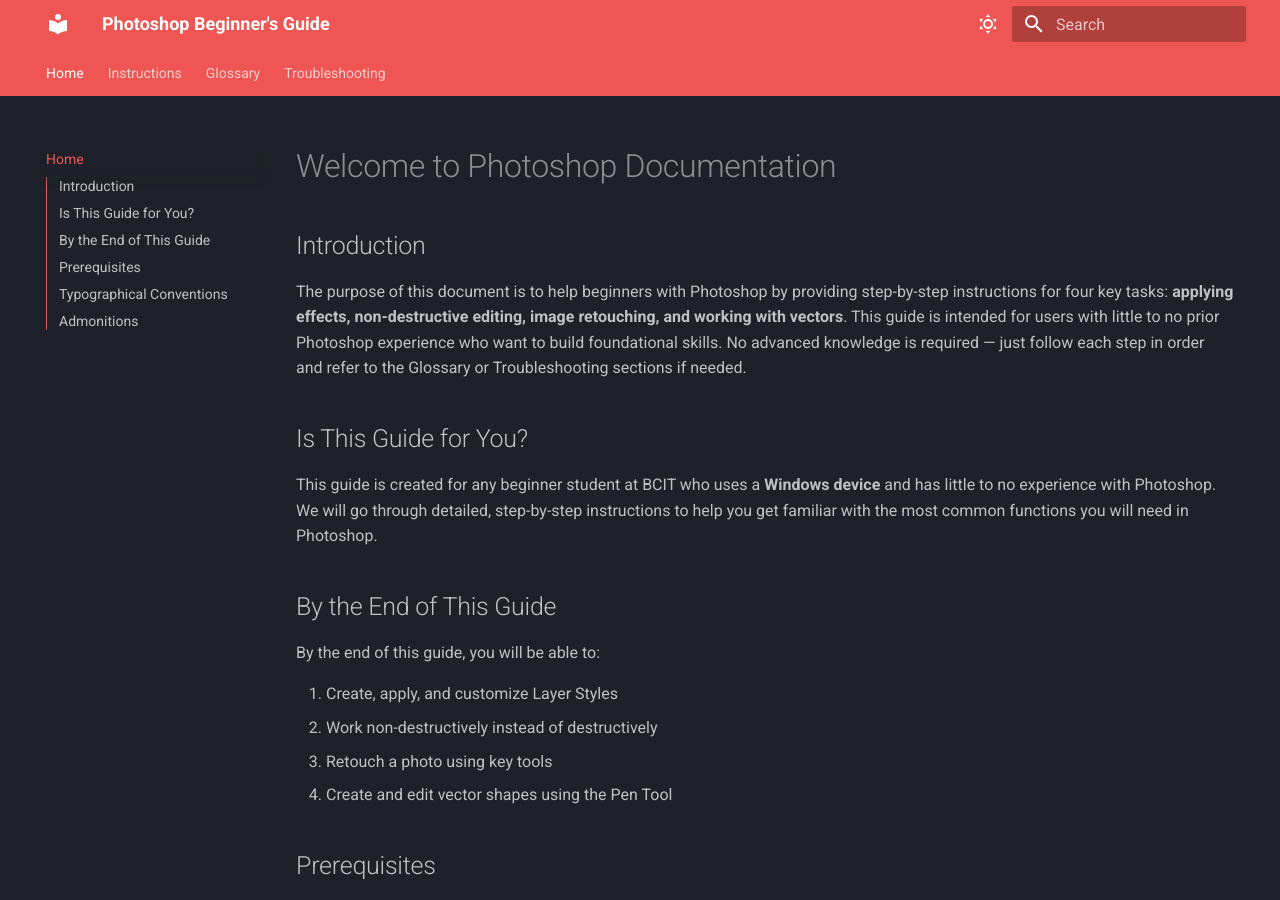
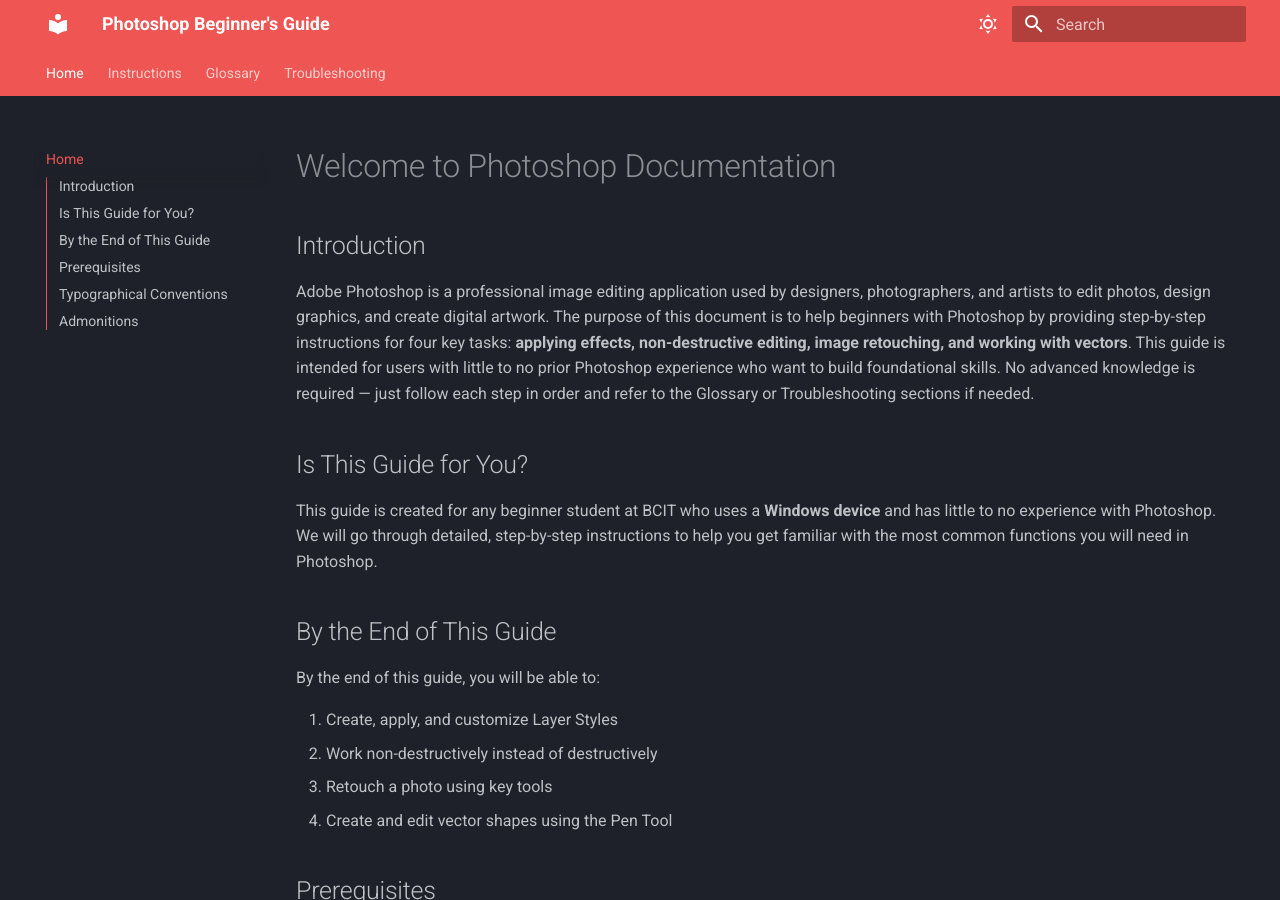
Before and after one commit to ShervinBabaei2007/mkdoc-UserDoc, an MkDocs documentation site: the page built from docs/index.md, in a window 1280 px wide and 900 px high. Built offline with MkDocs 1.6.1 and Material for MkDocs 9.7.7, drawn with Linux system fonts in a browser that asks for light colours.

Commit message:
add small detail on the actual software purpose.

```diff
--- a/docs/index.md
+++ b/docs/index.md
@@ -2,7 +2,7 @@
 
 ## Introduction
 
-The purpose of this document is to help beginners with Photoshop by providing step-by-step instructions for four key tasks: **applying effects, non-destructive editing, image retouching, and working with vectors**. This guide is intended for users with little to no prior Photoshop experience who want to build foundational skills. No advanced knowledge is required — just follow each step in order and refer to the Glossary or Troubleshooting sections if needed.
+Adobe Photoshop is a professional image editing application used by designers, photographers, and artists to edit photos, design graphics, and create digital artwork. The purpose of this document is to help beginners with Photoshop by providing step-by-step instructions for four key tasks: **applying effects, non-destructive editing, image retouching, and working with vectors**. This guide is intended for users with little to no prior Photoshop experience who want to build foundational skills. No advanced knowledge is required — just follow each step in order and refer to the Glossary or Troubleshooting sections if needed.
 
 ## Is This Guide for You?
 
```
